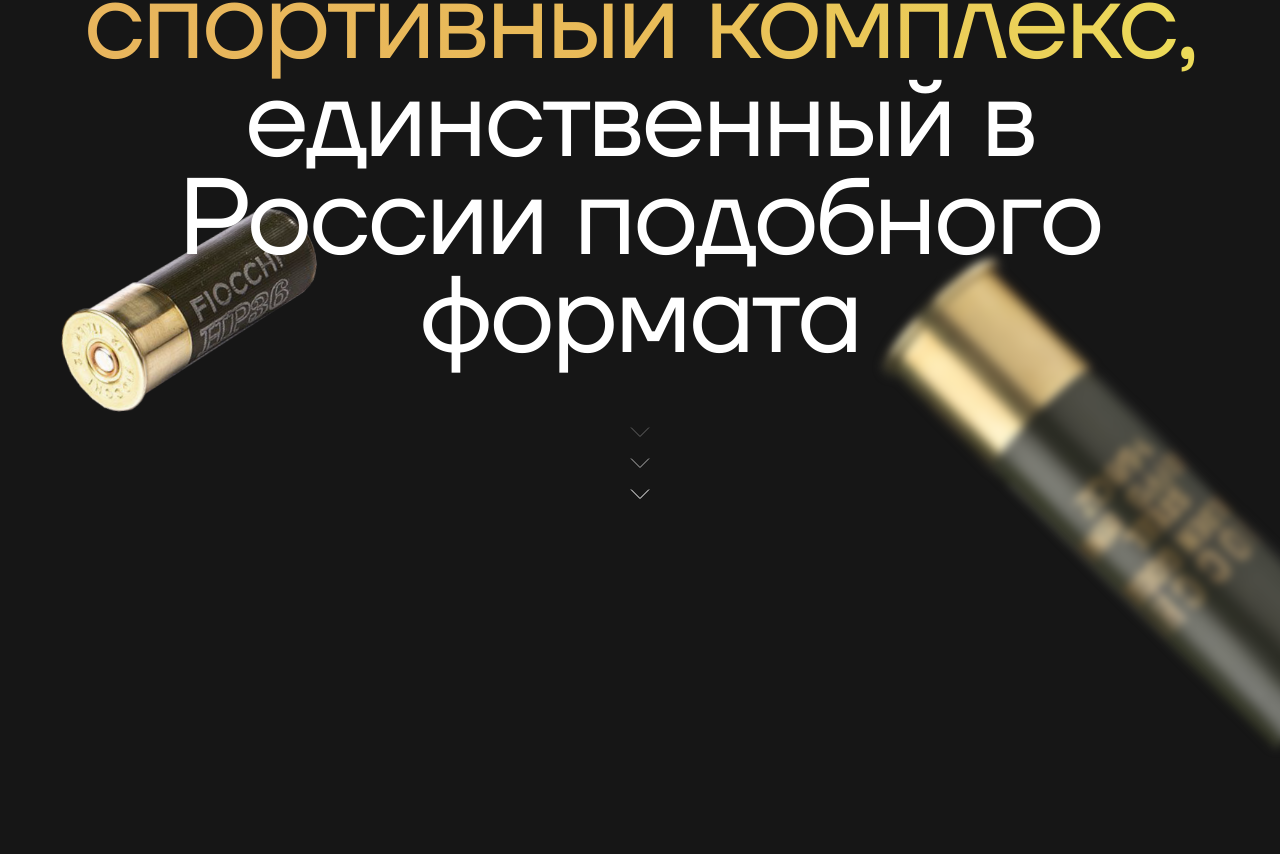
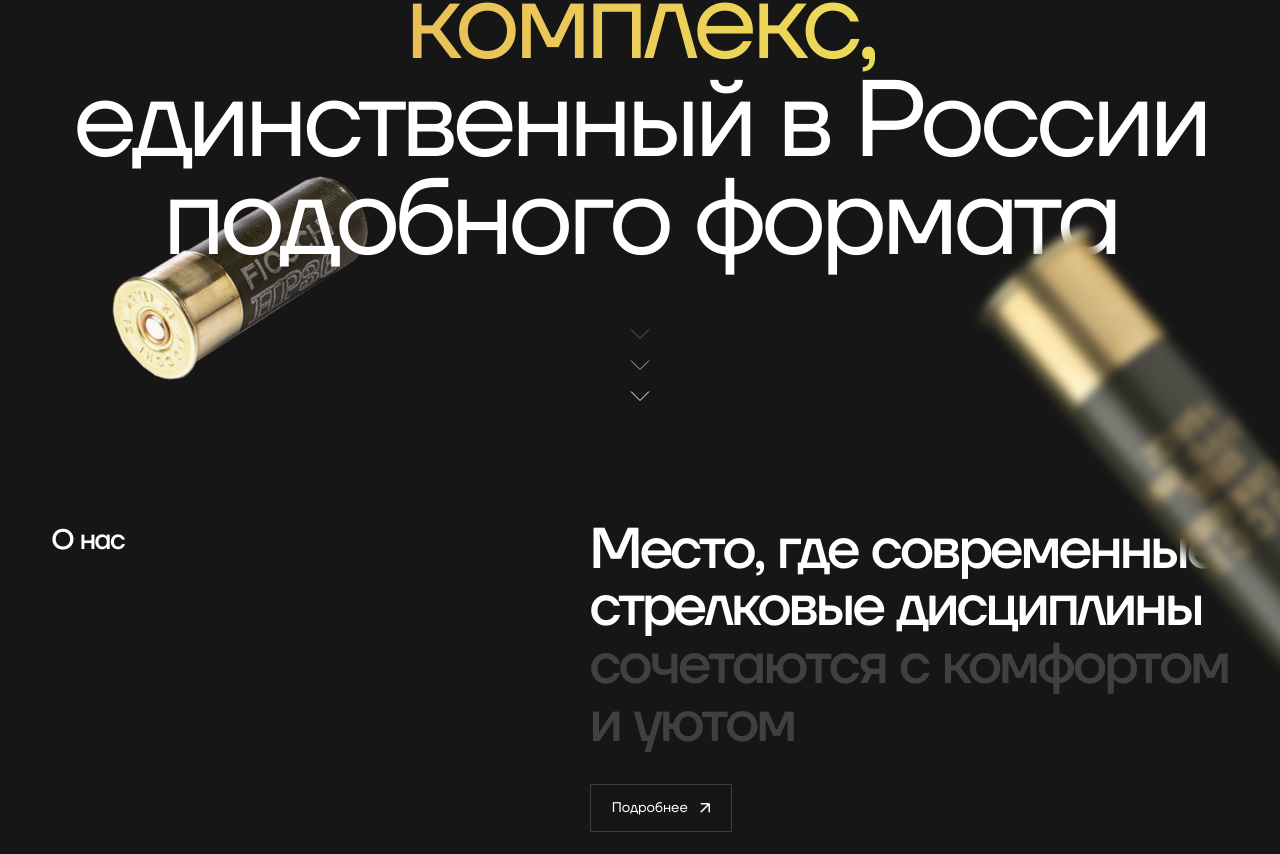
Before and after one commit to Xondamir-coder/rumyansevo, a Vue app: page / in a window 1280 px wide. Shown: the part 256-1110 px from the top of the page. Before the commit the page ends 1036 px from the top, so only its background shows below. Built offline with nearby package versions, Linux system fonts and the light colour scheme.

Commit message:
Home - About done

```diff
--- a/src/components/Header.vue
+++ b/src/components/Header.vue
@@ -52,9 +52,9 @@ const emits = defineEmits(['openMenu']);
 	display: flex;
 	align-items: center;
 	justify-content: space-between;
-	padding: 1.3rem 3.5rem;
+	padding: 1.3rem 0;
 	@media only screen and (max-width: 1000px) {
-		padding: 1.3rem 10px;
+		padding: 1.3rem 0;
 		& > *:not(.header__logo):not(.header__menu-small_btn) {
 			display: none !important;
 		}
--- a/src/components/Hero.vue
+++ b/src/components/Hero.vue
@@ -26,12 +26,12 @@ import ArrowDown from './Icons/ArrowDown.vue';
 
 <style lang="scss" scoped>
 .hero {
-	padding: 2rem 4rem;
+	margin-top: 2rem;
+	padding: 0 0.5rem;
 	position: relative;
-	overflow-x: clip;
 	@media only screen and (max-width: 768px) {
-		padding: 2rem 0;
 		margin-top: 4rem;
+		padding: 0;
 	}
 	&__arrows {
 		display: flex;
@@ -66,11 +66,12 @@ import ArrowDown from './Icons/ArrowDown.vue';
 			}
 		}
 		&--2 {
-			top: 55%;
-			right: -10%;
-			width: min(50vw, 556px);
-			height: min(50vw, 556px);
+			top: 63%;
+			right: -18%;
+			width: min(50vw, 500px);
+			height: min(50vw, 500px);
 			filter: blur(5px);
+			transform: rotate(5deg);
 			z-index: 10;
 			@media only screen and (max-width: 768px) {
 				z-index: -1;
@@ -81,7 +82,6 @@ import ArrowDown from './Icons/ArrowDown.vue';
 		font-weight: 400;
 		text-align: center;
 		font-size: clamp(56px, 8.5vw, 150px);
-		letter-spacing: -3px;
 		line-height: 0.9;
 	}
 }
--- /dev/null
+++ b/src/components/Home/About.vue
@@ -0,0 +1,72 @@
+<template>
+	<section class="about">
+		<h2 class="about__title">О нас</h2>
+		<div class="about__box">
+			<p class="about__text">
+				Место, где современные стрелковые дисциплины
+				<span class="grey">сочетаются с комфортом и уютом</span>
+			</p>
+			<button class="about__button">
+				<span>Подробнее</span>
+				<More class="about__button-icon" />
+			</button>
+		</div>
+	</section>
+</template>
+
+<script setup>
+import More from '../Icons/More.vue';
+</script>
+
+<style lang="scss" scoped>
+.about {
+	margin-top: 120px;
+	display: flex;
+	flex-wrap: wrap;
+	justify-content: space-between;
+	row-gap: 32px;
+	column-gap: 16px;
+	&__box {
+		display: flex;
+		flex-direction: column;
+		gap: 32px;
+	}
+	&__button {
+		margin-bottom: 3rem;
+		display: flex;
+		align-items: center;
+		gap: 12px;
+		padding: 0.8rem 1.2rem;
+		font-size: 0.8rem;
+		align-self: flex-start;
+		transition: border-color 0.3s, color 0.3s;
+		border: 1px solid var(--grey);
+		&:hover {
+			border-color: var(--yellow);
+			color: var(--yellow);
+		}
+		&:hover &-icon {
+			transform: translate(5px, -5px);
+		}
+		&-icon {
+			transition: transform 0.3s;
+		}
+	}
+	&__title {
+		font-size: 1.6rem;
+		font-weight: 500;
+	}
+	&__text {
+		font-size: clamp(30px, 4.5vw, 70px);
+		font-weight: 500;
+		max-width: 15ch;
+		line-height: 1;
+		@media only screen and (max-width: 768px) {
+			line-height: 1.1;
+		}
+	}
+}
+.grey {
+	color: var(--grey);
+}
+</style>
--- /dev/null
+++ b/src/components/Icons/More.vue
@@ -0,0 +1,8 @@
+<template>
+	<svg width="10" height="10" viewBox="0 0 10 10" fill="white" xmlns="http://www.w3.org/2000/svg">
+		<path
+			d="M9.24355 0.757359L5.00091 5L0.758266 9.24264M9.24355 0.757359H0.758266M9.24355 0.757359V9.24264"
+			stroke="currentColor"
+			stroke-width="1.5" />
+	</svg>
+</template>
--- a/src/css/_base.css
+++ b/src/css/_base.css
@@ -47,6 +47,15 @@ body {
 	background-color: var(--black);
 	color: #fff;
 }
+p,
+h1,
+h2,
+h3,
+h4,
+h5,
+h6 {
+	letter-spacing: -0.05em;
+}
 body:has(.preloader.shown) {
 	overflow: hidden;
 }
--- a/src/views/HomeView.vue
+++ b/src/views/HomeView.vue
@@ -3,12 +3,14 @@
 		<Header @open-menu="toggleMenu" />
 		<Menu @close-menu="toggleMenu" :class="{ hidden: !isMenuOpen }" />
 		<Hero />
+		<About />
 	</main>
 </template>
 
 <script setup>
 import Header from '@/components/Header.vue';
 import Hero from '@/components/Hero.vue';
+import About from '@/components/Home/About.vue';
 import Menu from '@/components/Menu.vue';
 import { ref } from 'vue';
 
@@ -16,4 +18,9 @@ const isMenuOpen = ref(false);
 const toggleMenu = () => (isMenuOpen.value = !isMenuOpen.value);
 </script>
 
-<style lang="scss" scoped></style>
+<style lang="scss" scoped>
+.main {
+	padding: 0 4vw;
+	overflow: hidden;
+}
+</style>
```
